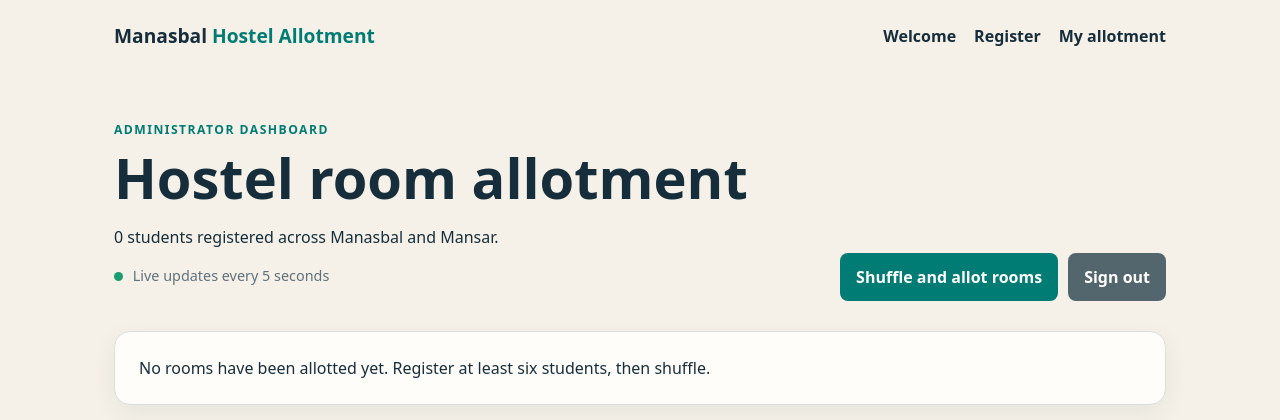
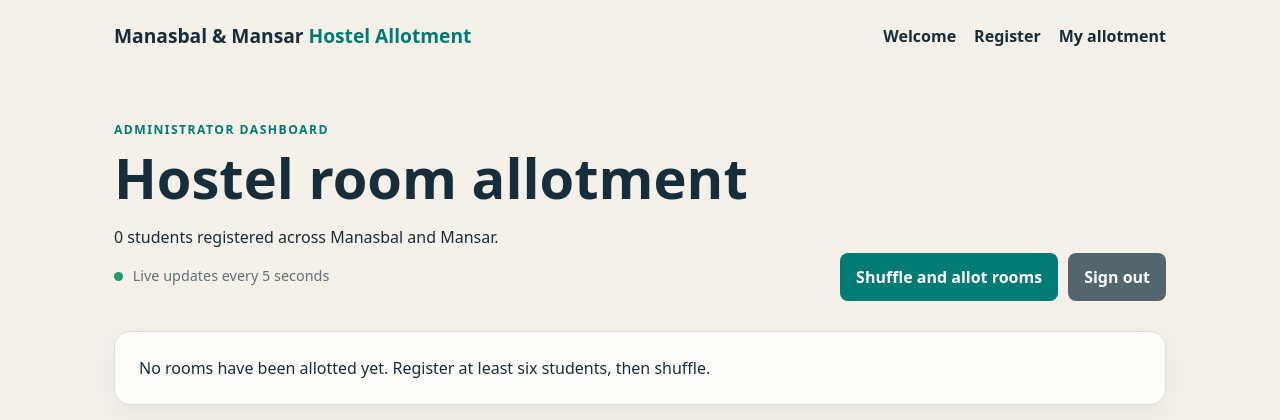
Before and after one commit to Mandeep-pro/Hostel-Allotment-Management, a Flask app: page /admin in a window 1280 px wide. Shown: the top 420 px of the page. Run offline with Flask 3, Linux system fonts and the light colour scheme; the visitor is signed in with stand-in values (Sample User, id 1).

Commit message:
Update title and brand name in base.html

```diff
--- a/templates/base.html
+++ b/templates/base.html
@@ -3,12 +3,12 @@
 <head>
   <meta charset="utf-8">
   <meta name="viewport" content="width=device-width, initial-scale=1">
-  <title>{% block title %}Manasbal Hostel Allotment{% endblock %}</title>
+  <title>{% block title %}Manasbal &amp; Mansar Hostel Allotment{% endblock %}</title>
   <link rel="stylesheet" href="{{ url_for('static', filename='site.css') }}">
 </head>
 <body>
   <header class="site-header">
-    <a class="brand" href="{{ url_for('welcome_page') }}">Manasbal <span>Hostel Allotment</span></a>
+    <a class="brand" href="{{ url_for('welcome_page') }}">Manasbal &amp; Mansar <span>Hostel Allotment</span></a>
     <nav><a href="{{ url_for('welcome_page') }}">Welcome</a><a href="{{ url_for('student_registration') }}">Register</a><a href="{{ url_for('my_allotment') }}">My allotment</a></nav>
   </header>
   <main class="page-content">
```
